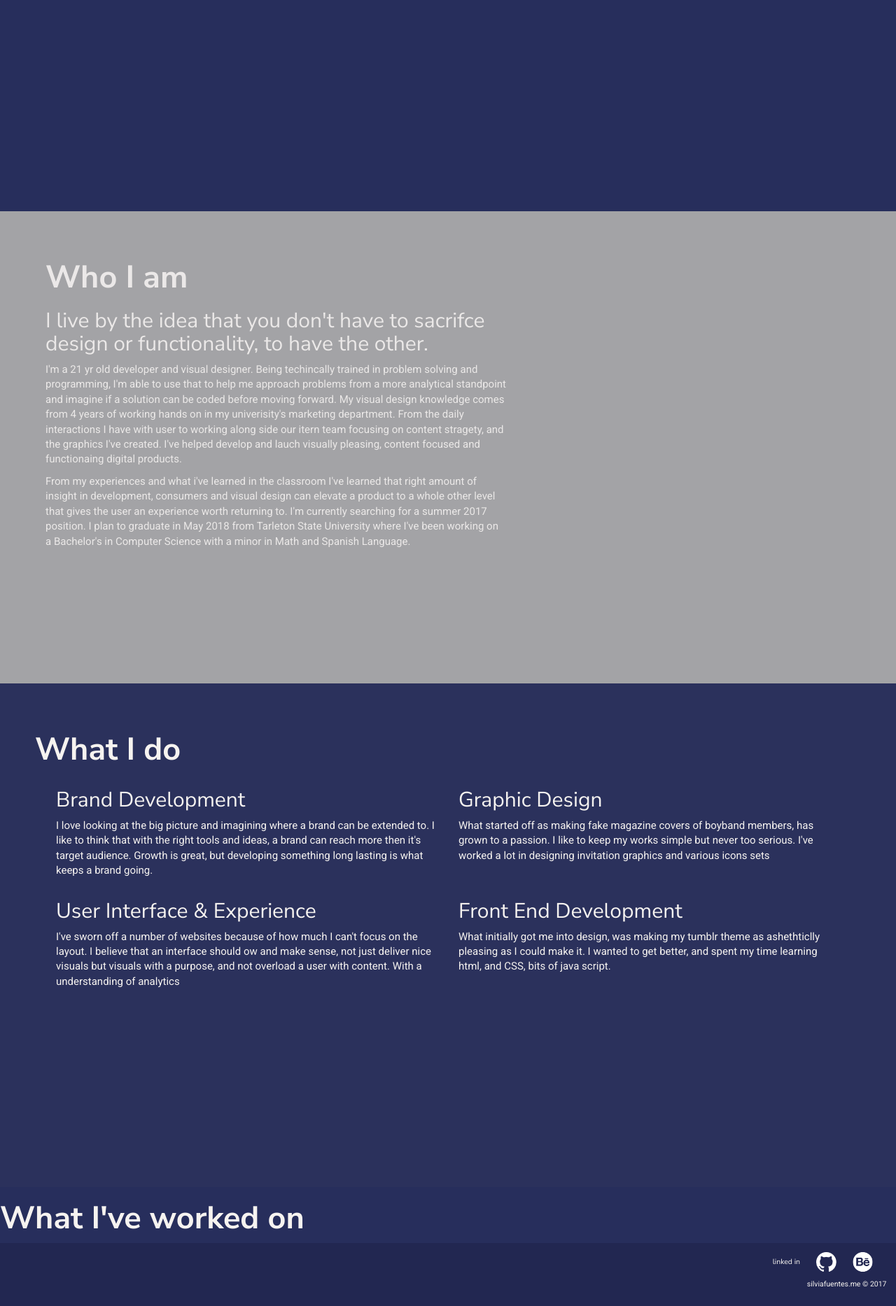
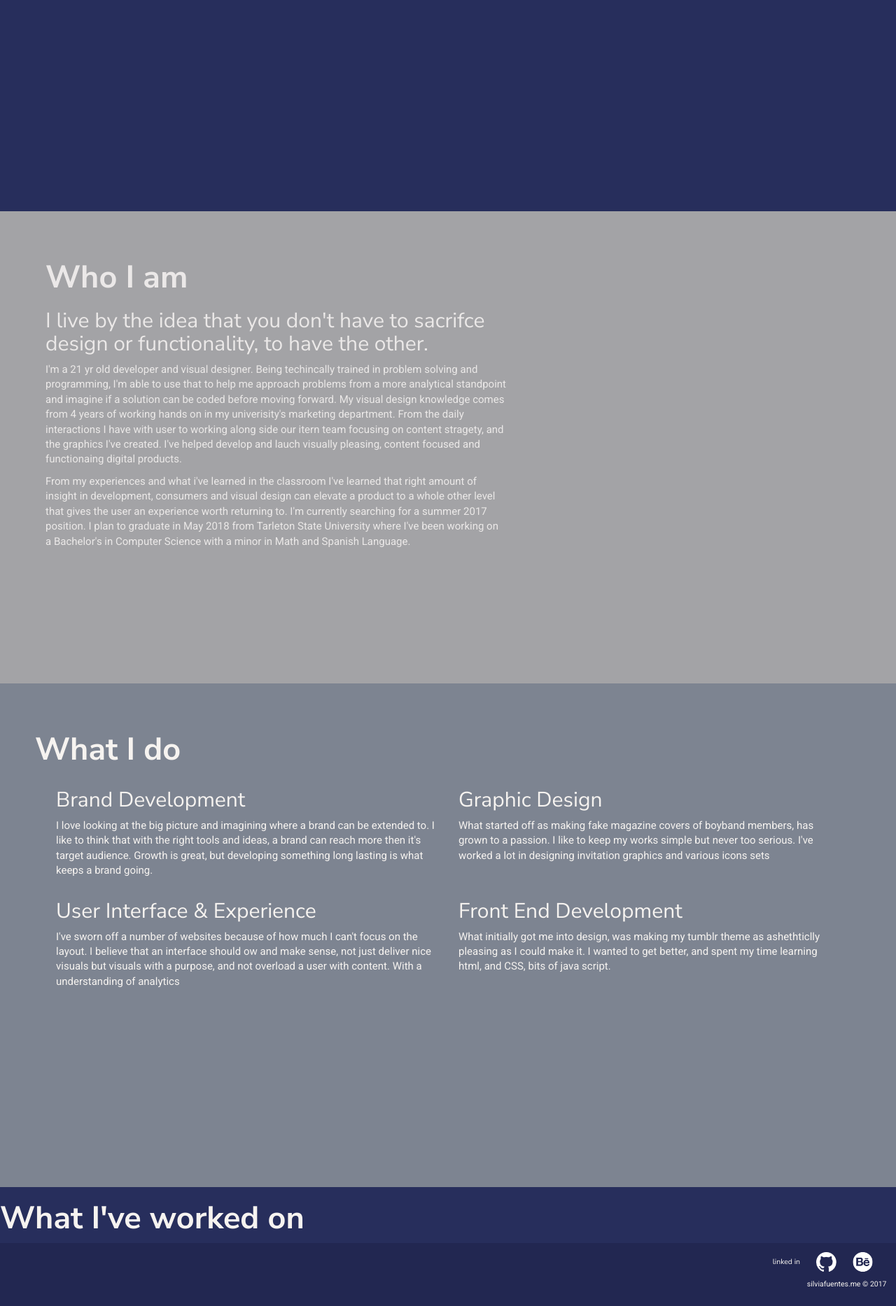
Before and after one commit to silviafuen/silviafuen.github.io, a Jekyll site: the page built from index.html, in a window 1280 px wide. Shown: the part 714-2581 px from the top of the page at 70% size. Built offline with Jekyll 4.4.1, drawn with Linux system fonts in a browser that asks for light colours.

Commit message:
Additionital CSS elements
Work cards added to the CSS for the index.  Update of background color.

```diff
--- a/css/index.css
+++ b/css/index.css
@@ -28,9 +28,19 @@
   width: 100%;
   padding: 50px;
   text-align: left;
-  background-color: #2B315C;
+  background-color: #7D8491;/*2B315C*/
 }
 
+#card {
+  background-color: #F1F0EA;
+  width: 100%;
+  padding: .8rem;
+  margin: .4rem;
+  display: inline-block;
+  border: 1px none;
+  border-radius: .3rem;
+  box-sizing: border-box;
+}
 
 /**#selfie {
     text-align: right;
```
